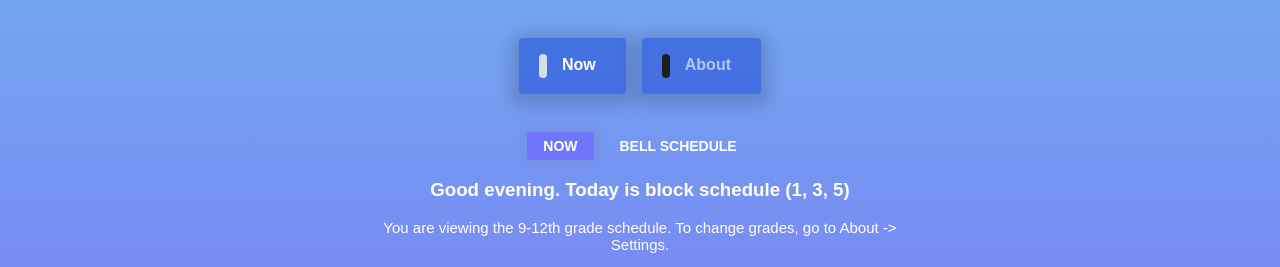
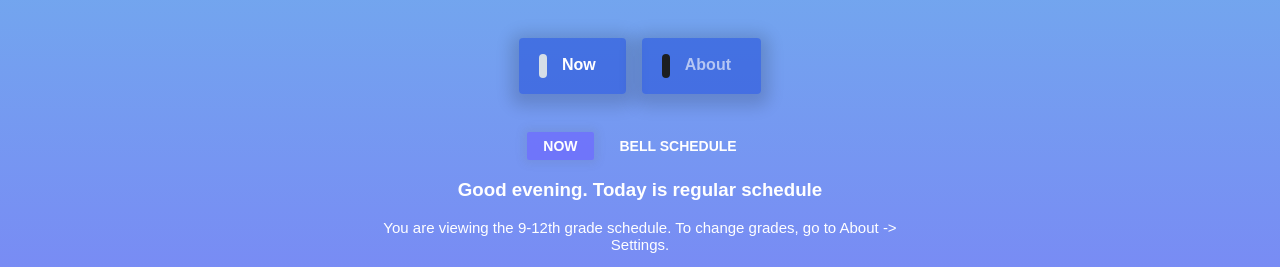
Before and after one commit to lchsiteam/lchs-go-pwa, a Vue app: page /home in a window 1280 px wide. Shown: the top 267 px of the page. Built offline with nearby package versions, Linux system fonts and the light colour scheme; a web font is replaced by a local one.

Commit message:
Added the "high school" blocks for 7/8 that they have this week. Also added support for special schedules that only apply to 7/8 or 9/12 (example: this week's 7/8 block days). Finally, I moved the getting schedule name stuff into \schedule\enums.ts.

```diff
--- a/src/schedule/enums.ts
+++ b/src/schedule/enums.ts
@@ -10,9 +10,11 @@ enum Schedule {
   BLOCK_EVEN,
   SPECIAL_BLOCK_ODD,
   SPECIAL_BLOCK_EVEN,
+  NINE_TWELVE_BLOCK_ODD_FOR_78,
+  NINE_TWELVE_BLOCK_EVEN_FOR_78,
+  NINE_TWELVE_SPECIAL_BLOCK_ODD_FOR_78,
+  NINE_TWELVE_SPECIAL_BLOCK_EVEN_FOR_78,
   ASSEMBLY,
-  ASSEMBLY7,
-  ASSEMBLY8,
   MINIMUM,
   NONE,
 }
@@ -53,6 +55,7 @@ enum Period {
   PERIOD_5,
   PERIOD_5_PASSING,
   PERIOD_6,
+  PERIOD_6_PASSING,
   NONE,
   DONE,
 }
@@ -63,6 +66,7 @@ export function getPeriodName(period: Period) {
   else if (period == Period.PERIOD_1) { return 'Period 1'; }
   else if (period == Period.PERIOD_1_PASSING) { return 'Passing After Period 1'; }
   else if (period == Period.PERIOD_2) { return 'Period 2'; }
+  else if (period == Period.PERIOD_2_PASSING) { return 'Passing after Period 2'; }
   else if (period == Period.BREAK) { return 'Break'; }
   else if (period == Period.BREAK_PASSING) { return 'Passing After Break'; }
   else if (period == Period.PERIOD_3) { return 'Period 3'; }
@@ -80,9 +84,54 @@ export function getPeriodName(period: Period) {
   else if (period == Period.PERIOD_5) { return 'Period 5'; }
   else if (period == Period.PERIOD_5_PASSING) { return 'Passing After Period 5'; }
   else if (period == Period.PERIOD_6) { return 'Period 6'; }
+  else if (period == Period.PERIOD_6_PASSING) { return 'Passing after Period 6'; }
   else if (period == Period.NONE) { return 'No School'; }
   else if (period == Period.DONE) { return 'No School'; }
   else { return '????'; }
 }
 
+export function getScheduleName(schedule: Schedule) {
+  switch(schedule) {
+    case Schedule.REGULAR:
+      return 'regular schedule';
+      break;
+    case Schedule.BLOCK_ODD:
+      return 'block schedule (1, 3, 5)';
+      break;
+    case Schedule.BLOCK_EVEN:
+      return 'block schedule (2, 4, 6)';
+      break;
+    case Schedule.SPECIAL_BLOCK_ODD:
+      return 'block schedule (3, 1, 5)';
+      break;
+    case Schedule.SPECIAL_BLOCK_EVEN:
+      return 'block schedule (4, 2, 6)';
+      break;
+    case Schedule.NINE_TWELVE_BLOCK_ODD_FOR_78:
+      return 'high school block schedule (1, 3, 5)';
+      break;
+    case Schedule.NINE_TWELVE_BLOCK_EVEN_FOR_78:
+      return 'high school block schedule (2, 4, 6)';
+      break;
+    case Schedule.NINE_TWELVE_SPECIAL_BLOCK_ODD_FOR_78:
+      return 'high school block schedule (3, 1, 5)';
+      break;
+    case Schedule.NINE_TWELVE_SPECIAL_BLOCK_EVEN_FOR_78:
+      return 'high school block schedule (4, 2, 6)';
+      break;
+    case Schedule.ASSEMBLY:
+      return 'assembly schedule';
+      break;
+    case Schedule.MINIMUM:
+      return 'minimum schedule';
+      break;
+    case Schedule.NONE:
+      return 'free';
+      break;
+    default:
+      return 'error';
+      break;
+  }
+}
+
 export { Schedule, Day, Period };
--- a/src/schedule/index.ts
+++ b/src/schedule/index.ts
@@ -4,7 +4,7 @@
 
 import { Day, Schedule, Period } from './enums';
 import { NoSchoolSchedule, RegularSchedule, BlockOddSchedule, BlockEvenSchedule, SpecialBlockOddSchedule, SpecialBlockEvenSchedule,
-        AssemblySchedule, RegularSchedule78, BlockOddSchedule78, BlockEvenSchedule78, SpecialBlockOddSchedule78, SpecialBlockEvenSchedule78, AssemblySchedule7, AssemblySchedule8, MinimumSchedule } from './schedules';
+        AssemblySchedule, RegularSchedule78, BlockOddSchedule78, BlockEvenSchedule78, NineTwelveBlockOddScheduleFor78, NineTwelveBlockEvenScheduleFor78, NineTwelveSpecialBlockOddScheduleFor78, NineTwelveSpecialBlockEvenScheduleFor78, AssemblySchedule7, AssemblySchedule8, MinimumSchedule } from './schedules';
 
 // Native Javascript
 export function getCurrentDate(): any {
@@ -17,12 +17,8 @@ export function getCurrentDate(): any {
   };
 }
 
-export const special_dates: any = {
+export const school_special_dates: any = {
   // month - day - year: schedule (something from the Schedule enum)
-  '4 - 15 - 2019': Schedule.BLOCK_ODD,
-  '4 - 16 - 2019': Schedule.BLOCK_EVEN,
-  '4 - 17 - 2019': Schedule.SPECIAL_BLOCK_ODD,
-  '4 - 18 - 2019': Schedule.SPECIAL_BLOCK_EVEN,
   '4 - 19 - 2019': Schedule.MINIMUM,
   '4 - 23 - 2019': Schedule.BLOCK_EVEN,
   '4 - 25 - 2019': Schedule.REGULAR,
@@ -30,12 +26,40 @@ export const special_dates: any = {
   //no finals schedules yet
 };
 
-export function getScheduleFromDay(month: number, day: number, year: number, week_day: number): Schedule {
+export const seven_eight_special_dates: any = {
+  '4 - 16 - 2019': Schedule.NINE_TWELVE_BLOCK_EVEN_FOR_78,
+  '4 - 17 - 2019': Schedule.NINE_TWELVE_SPECIAL_BLOCK_ODD_FOR_78,
+  '4 - 18 - 2019': Schedule.NINE_TWELVE_SPECIAL_BLOCK_EVEN_FOR_78,
+}
+
+export const nine_twelve_special_dates: any = {
+  '4 - 16 - 2019': Schedule.BLOCK_EVEN,
+  '4 - 17 - 2019': Schedule.SPECIAL_BLOCK_ODD,
+  '4 - 18 - 2019': Schedule.SPECIAL_BLOCK_EVEN,
+}
+
+export function getScheduleFromDay(month: number, day: number, year: number, week_day: number, grade: string): Schedule {
   let shed = Schedule.NONE;
   let date = `${month} - ${day} - ${year}`;
+  let grade_special_dates: any = {};
 
-  if(date in special_dates) {
-    shed = special_dates[date];
+  switch(grade) {
+    case '7':
+    case '8':
+      grade_special_dates = seven_eight_special_dates;
+      break;
+    case '9-12':
+      grade_special_dates = nine_twelve_special_dates;
+      break;
+    default:
+      grade_special_dates = {};
+      break;
+  }
+
+  if(date in grade_special_dates) {
+    shed = grade_special_dates[date];
+  } else if(date in school_special_dates) {
+    shed = school_special_dates[date];
   } else {
     switch(week_day) {
       case Day.SUNDAY:
@@ -78,11 +102,25 @@ export function getFullSchedule(schedule: Schedule, grade: string): any {
     case Schedule.BLOCK_EVEN:
       return grade == '9-12' ? BlockEvenSchedule : BlockEvenSchedule78;
       break;
+    //the following two are exception schedules for 9/12 only, hence why there's no ternary operator
     case Schedule.SPECIAL_BLOCK_ODD:
-      return grade == '9-12' ? SpecialBlockOddSchedule : SpecialBlockOddSchedule78;
+      return SpecialBlockOddSchedule;
       break;
     case Schedule.SPECIAL_BLOCK_EVEN:
-      return grade == '9-12' ? SpecialBlockEvenSchedule : SpecialBlockEvenSchedule78;
+      return SpecialBlockEvenSchedule;
+      break;
+    //the following four are exception schedules for 7/8 only, hence why there's no ternary operator
+    case Schedule.NINE_TWELVE_BLOCK_ODD_FOR_78:
+      return NineTwelveBlockOddScheduleFor78;
+      break;
+    case Schedule.NINE_TWELVE_BLOCK_EVEN_FOR_78:
+      return NineTwelveBlockEvenScheduleFor78;
+      break;
+    case Schedule.NINE_TWELVE_SPECIAL_BLOCK_ODD_FOR_78:
+      return NineTwelveSpecialBlockOddScheduleFor78;
+      break;
+    case Schedule.NINE_TWELVE_SPECIAL_BLOCK_EVEN_FOR_78:
+      return NineTwelveSpecialBlockEvenScheduleFor78;
       break;
     case Schedule.ASSEMBLY:
       if(grade == '9-12') {
--- a/src/views/BellSchedule.vue
+++ b/src/views/BellSchedule.vue
@@ -68,7 +68,7 @@ import { Component, Vue } from 'vue-property-decorator'
 import { DateTime, Duration } from 'luxon'
 
 import { printTime, getScheduleFromDay, getPeriod, getFullSchedule } from '@/schedule'
-import { Day, Schedule, Period, getPeriodName } from '@/schedule/enums'
+import { Day, Schedule, Period, getPeriodName, getScheduleName } from '@/schedule/enums'
 import { RegularSchedule, BlockEvenSchedule, BlockOddSchedule } from '@/schedule/schedules'
 
 @Component({})
@@ -81,10 +81,9 @@ export default class Home extends Vue {
   updateStats() {
     const currentDate = DateTime.local().setZone("America/Los_Angeles");
     this.minutes = currentDate.minute + (currentDate.hour * 60)
-    this.schedule = getScheduleFromDay(currentDate.month, currentDate.day, currentDate.year, currentDate.weekday)
 
     this.grade = this.$store.state.settings.grade;
-
+    this.schedule = getScheduleFromDay(currentDate.month, currentDate.day, currentDate.year, currentDate.weekday, this.grade);
     this.currentPeriod = getPeriod(this.minutes, this.schedule, this.grade);
   }
 
@@ -116,6 +115,9 @@ export default class Home extends Vue {
   // TODO: Consolidate schedule names into one place to follow DRY
   // DRY = Don't Repeat Yourself (eg: prevent duplication)
   getCurrentScheduleName() {
+    return getScheduleName(this.schedule);
+
+    /*
     switch (this.schedule) {
       case Schedule.REGULAR:            return 'regular schedule';
       case Schedule.BLOCK_ODD:          return 'block schedule (1, 3, 5)';
@@ -127,6 +129,7 @@ export default class Home extends Vue {
       case Schedule.NONE:               return 'no schedule';
       default:                          return 'error';
     }
+    */
   }
 
   getTimeUntilNext() {
--- a/src/views/Now.vue
+++ b/src/views/Now.vue
@@ -44,7 +44,7 @@ import { Component, Vue } from 'vue-property-decorator';
 import { DateTime, Duration } from 'luxon';
 
 import { printTime, getScheduleFromDay, getPeriod, getUpcomingPeriod } from '@/schedule';
-import { Day, Schedule, Period, getPeriodName } from '@/schedule/enums';
+import { Day, Schedule, Period, getPeriodName, getScheduleName } from '@/schedule/enums';
 import { RegularSchedule, BlockEvenSchedule, BlockOddSchedule } from '@/schedule/schedules';
 import { Changelog } from '../changelog'
 
@@ -59,11 +59,10 @@ export default class Home extends Vue {
 
   updateStats() {
     const currentDate = DateTime.local().setZone("America/Los_Angeles");
-    this.minutes = currentDate.minute + (currentDate.hour * 60)
-    this.schedule = getScheduleFromDay(currentDate.month, currentDate.day, currentDate.year, currentDate.weekday)
+    this.minutes = currentDate.minute + (currentDate.hour * 60);
 
     this.grade = this.$store.state.settings.grade;
-
+    this.schedule = getScheduleFromDay(currentDate.month, currentDate.day, currentDate.year, currentDate.weekday, this.grade);
     this.currentPeriod = getPeriod(this.minutes, this.schedule, this.grade);
   }
 
@@ -97,21 +96,36 @@ export default class Home extends Vue {
   }
 
   getCurrentScheduleName() {
+    return getScheduleName(this.schedule);
+
+    /*
     switch(this.schedule) {
       case Schedule.REGULAR:
         return 'regular schedule';
         break;
       case Schedule.BLOCK_ODD:
-        return 'block schedule (1, 3, 5) ';
+        return 'block schedule (1, 3, 5)';
         break;
       case Schedule.BLOCK_EVEN:
-        return 'block schedule (2, 4, 6) ';
+        return 'block schedule (2, 4, 6)';
         break;
       case Schedule.SPECIAL_BLOCK_ODD:
-        return 'block schedule (3, 1, 5) ';
+        return 'block schedule (3, 1, 5)';
         break;
       case Schedule.SPECIAL_BLOCK_EVEN:
-        return 'block schedule (4, 2, 6) ';
+        return 'block schedule (4, 2, 6)';
+        break;
+      case Schedule.912_BLOCK_ODD_FOR_78:
+        return 'high school block schedule (1, 3, 5)';
+        break;
+      case Schedule.912_BLOCK_EVEN_FOR_78:
+        return 'high school block schedule (2, 4, 6)';
+        break;
+      case Schedule.912_SPECIAL_BLOCK_ODD_FOR_78:
+        return 'high school block schedule (3, 1, 5)';
+        break;
+      case Schedule.912_SPECIAL_BLOCK_EVEN_FOR_78:
+        return 'high school block schedule (4, 2, 6)';
         break;
       case Schedule.ASSEMBLY:
         return 'assembly schedule';
@@ -126,6 +140,7 @@ export default class Home extends Vue {
         return 'error';
         break;
     }
+    */
   }
 
   getUpcomingPeriod() {
```
Also changed, not shown: src/schedule/schedules.ts (+68 -0 lines).
